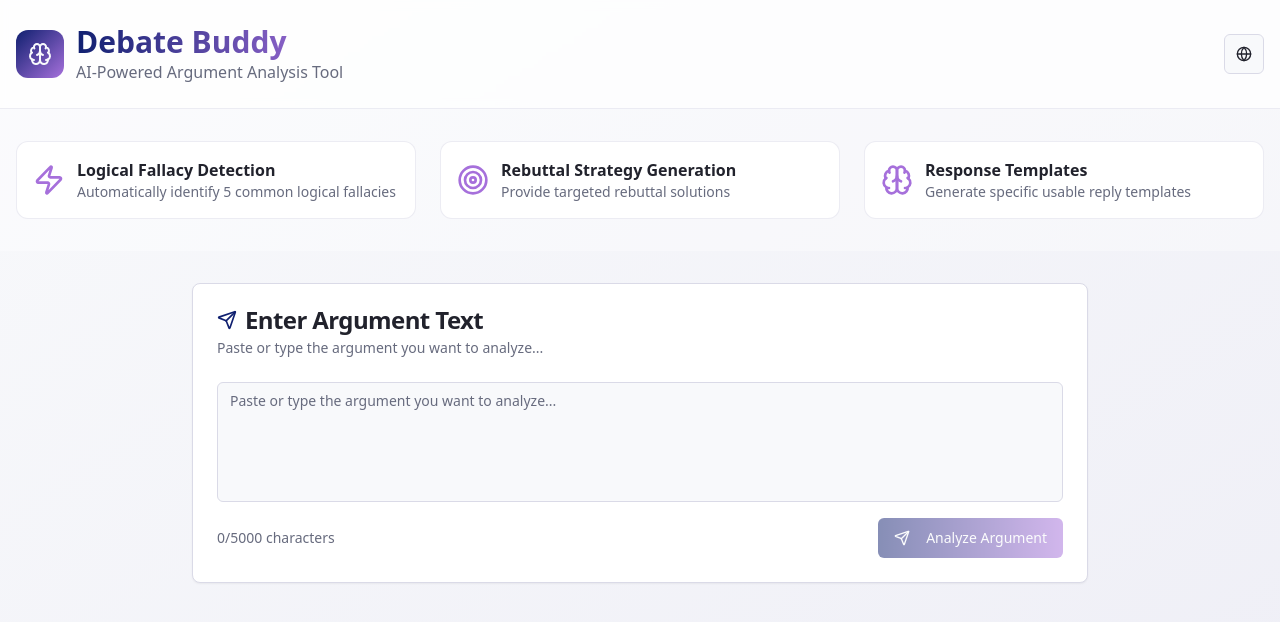
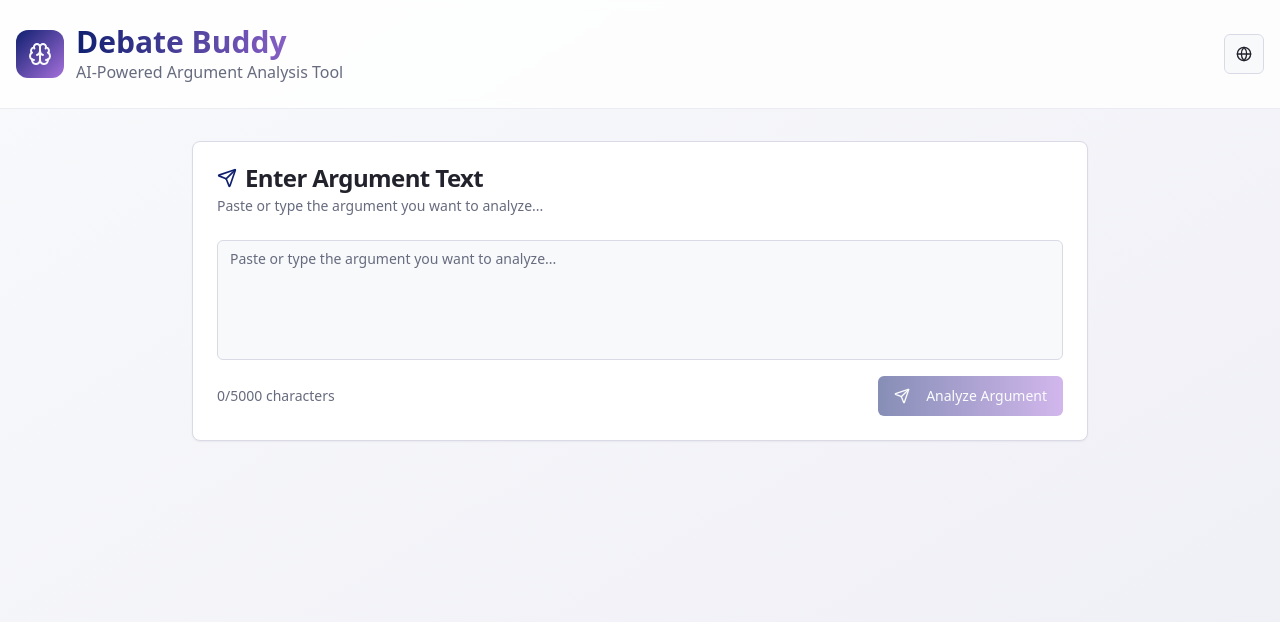
Before and after one commit to clarajzt/debate-buddy, a React (Vite) app: page / in a window 1280 px wide. Shown: the top 622 px of the page. Built offline with nearby package versions, Linux system fonts and the light colour scheme.

Commit message:
Fix: Remove intro text

```diff
--- a/src/pages/Index.tsx
+++ b/src/pages/Index.tsx
@@ -123,35 +123,6 @@ const Index = () => {
         </div>
       </header>
 
-      {/* Features Banner */}
-      <section className="py-8 bg-card/30">
-        <div className="container mx-auto px-4">
-          <div className="grid md:grid-cols-3 gap-6">
-            <div className="flex items-center gap-3 p-4 rounded-xl bg-card border border-border/50">
-              <Zap className="h-8 w-8 text-accent" />
-              <div>
-                <h3 className="font-semibold">Logical Fallacy Detection</h3>
-                <p className="text-sm text-muted-foreground">Automatically identify 5 common logical fallacies</p>
-              </div>
-            </div>
-            <div className="flex items-center gap-3 p-4 rounded-xl bg-card border border-border/50">
-              <Target className="h-8 w-8 text-accent" />
-              <div>
-                <h3 className="font-semibold">Rebuttal Strategy Generation</h3>
-                <p className="text-sm text-muted-foreground">Provide targeted rebuttal solutions</p>
-              </div>
-            </div>
-            <div className="flex items-center gap-3 p-4 rounded-xl bg-card border border-border/50">
-              <Brain className="h-8 w-8 text-accent" />
-              <div>
-                <h3 className="font-semibold">Response Templates</h3>
-                <p className="text-sm text-muted-foreground">Generate specific usable reply templates</p>
-              </div>
-            </div>
-          </div>
-        </div>
-      </section>
-
       {/* Main Content */}
       <main className="container mx-auto px-4 py-8">
         <div className="max-w-4xl mx-auto space-y-8">
```
